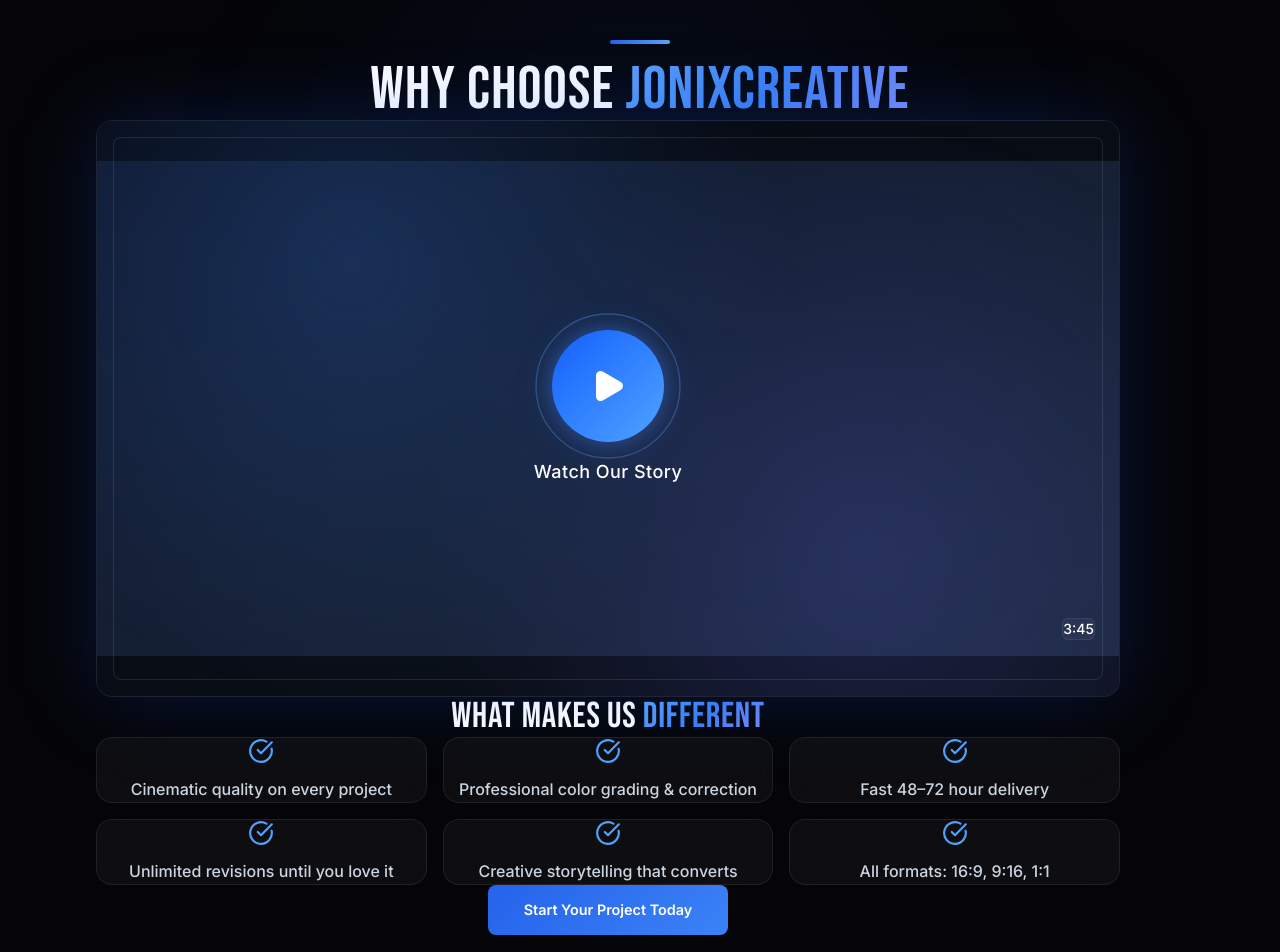
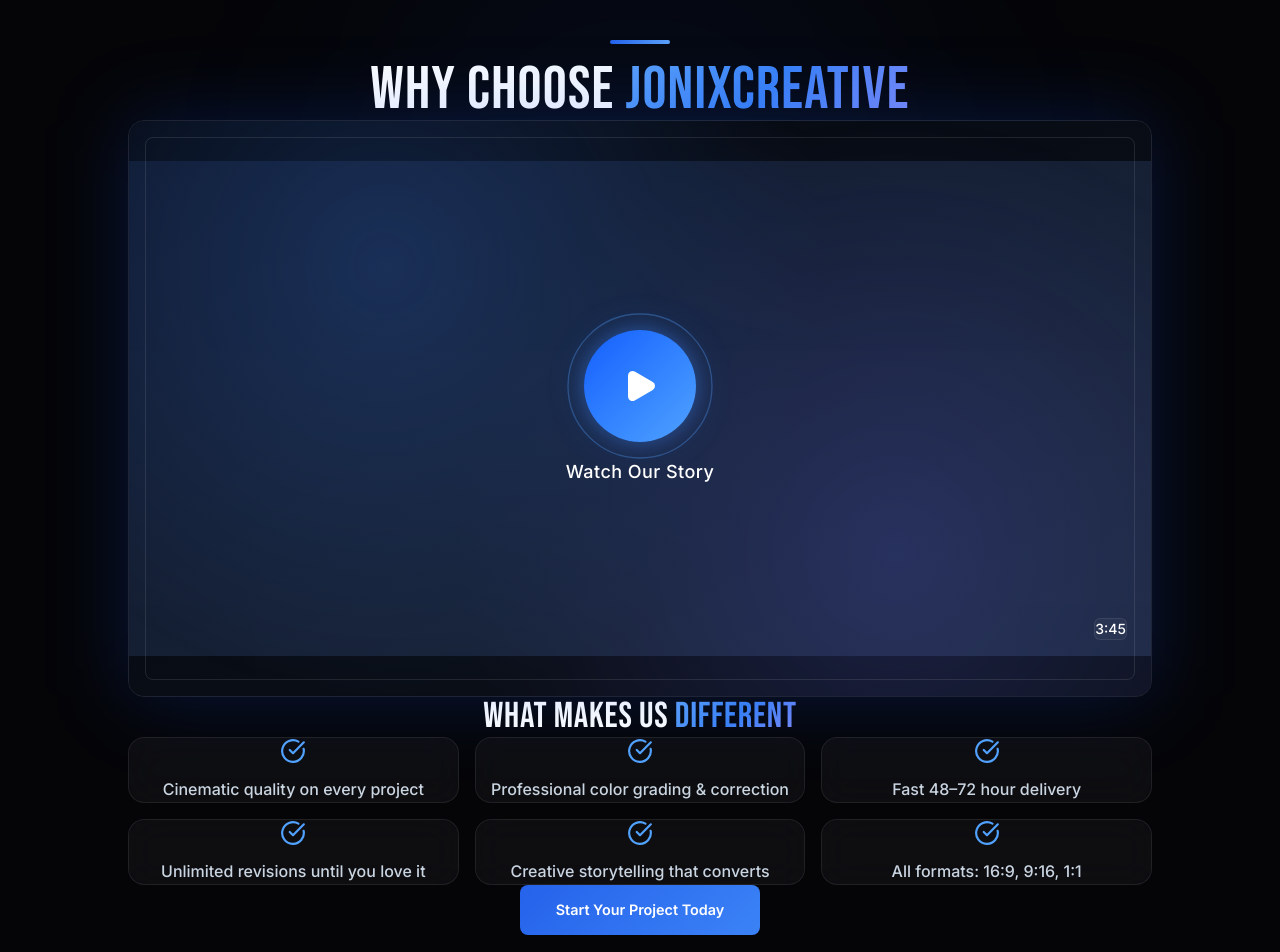
Before and after one commit to anbumanik/JonixCreative, a Next.js app: page / in a window 1280 px wide. Shown: the part 920-1872 px from the top of the page. Built offline with nearby package versions, Linux system fonts and the light colour scheme; no server answers; the database is empty.

Commit message:
Forcefully center IntroVideoSection layout wrappers

```diff
--- a/components/IntroVideoSection.tsx
+++ b/components/IntroVideoSection.tsx
@@ -30,14 +30,14 @@
       {/* Background decoration */}
       <div className="absolute top-0 left-1/2 -translate-x-1/2 w-[600px] h-[600px] bg-blue-600/5 rounded-full blur-[100px] pointer-events-none" />
 
-      <div className="max-w-6xl mx-auto px-4 sm:px-6 lg:px-8">
+      <div className="w-full max-w-6xl mx-auto px-4 sm:px-6 lg:px-8 flex flex-col items-center">
         {/* Section header */}
         <motion.div
           initial={{ opacity: 0, y: 30 }}
           whileInView={{ opacity: 1, y: 0 }}
           viewport={{ once: true }}
           transition={{ duration: 0.6 }}
-          className="text-center mb-16"
+          className="w-full text-center mb-16 flex flex-col items-center"
         >
           <div className="section-divider" />
           <h2 className="font-display text-4xl sm:text-5xl md:text-6xl text-white mt-4">
@@ -52,7 +52,7 @@
           whileInView={{ opacity: 1, y: 0 }}
           viewport={{ once: true }}
           transition={{ duration: 0.7 }}
-          className="relative max-w-5xl mx-auto mb-20"
+          className="relative w-full max-w-5xl mx-auto mb-20"
         >
           {/* Glow behind video */}
           <div className="absolute inset-0 bg-blue-600/20 rounded-2xl blur-2xl" />
@@ -129,20 +129,20 @@
         </motion.div>
 
         {/* Features list - Grid layout */}
-        <div className="max-w-5xl mx-auto">
+        <div className="w-full max-w-5xl mx-auto flex flex-col items-center">
           <motion.div
             initial={{ opacity: 0, y: 30 }}
             whileInView={{ opacity: 1, y: 0 }}
             viewport={{ once: true }}
             transition={{ duration: 0.7 }}
-            className="text-center mb-12"
+            className="w-full text-center mb-12"
           >
             <h3 className="font-display text-3xl sm:text-4xl text-white">
               What Makes Us <span className="gradient-text">Different</span>
             </h3>
           </motion.div>
 
-          <div className="grid sm:grid-cols-2 lg:grid-cols-3 gap-4 mb-16">
+          <div className="w-full grid sm:grid-cols-2 lg:grid-cols-3 gap-4 mb-16">
             {FEATURES.map((feature, i) => (
               <motion.div
                 key={i}
```
